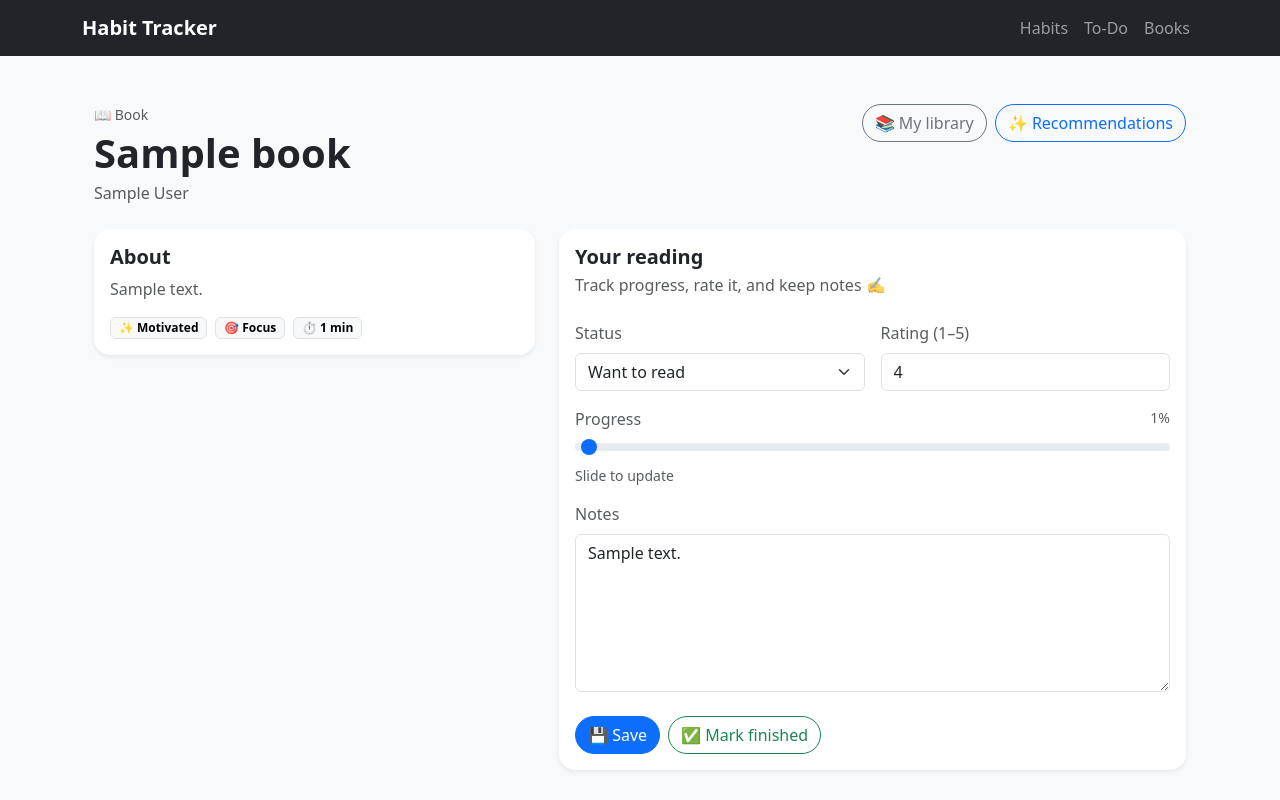
After one commit to jjaghost10-alt/habit-tracker, a Django app: page /books/1/ in a window 1280 px wide. The commit adds this page. Run offline with Django 5.2, Linux system fonts and the light colour scheme; a user stored in the database is signed in; tables that the repository leaves empty hold one stand-in row (values such as "Sample post").

Commit message:
Add book recommendations, library, and reading progress

```diff
--- /dev/null
+++ b/books/Templates/books/detail.html
@@ -0,0 +1,120 @@
+{% extends "habits/base.html" %}
+{% block content %}
+
+<div class="container py-4">
+
+  <!-- Header -->
+  <div class="d-flex flex-wrap justify-content-between align-items-start gap-3 mb-4">
+    <div>
+      <div class="text-muted small mb-1">📖 Book</div>
+      <h1 class="fw-bold mb-1">{{ book.title }}</h1>
+      <div class="text-muted">{{ book.author }}</div>
+    </div>
+
+    <div class="d-flex gap-2">
+      <a class="btn btn-outline-secondary rounded-pill" href="{% url 'books_library' %}">
+        📚 My library
+      </a>
+      <a class="btn btn-outline-primary rounded-pill" href="{% url 'books' %}">
+        ✨ Recommendations
+      </a>
+    </div>
+  </div>
+
+  <div class="row g-4">
+
+    <!-- Left: Book summary -->
+    <div class="col-12 col-lg-5">
+      <div class="card shadow-sm border-0 rounded-4">
+        <div class="card-body">
+          <h5 class="fw-semibold mb-2">About</h5>
+          <p class="text-muted mb-3">{{ book.description }}</p>
+
+          <div class="d-flex flex-wrap gap-2">
+            {% if book.mood %}
+              <span class="badge text-bg-light border">✨ {{ book.get_mood_display }}</span>
+            {% endif %}
+            {% if book.goal %}
+              <span class="badge text-bg-light border">🎯 {{ book.get_goal_display }}</span>
+            {% endif %}
+            {% if book.minutes_per_day %}
+              <span class="badge text-bg-light border">⏱️ {{ book.minutes_per_day }} min</span>
+            {% endif %}
+          </div>
+        </div>
+      </div>
+    </div>
+
+    <!-- Right: Update form -->
+    <div class="col-12 col-lg-7">
+      <div class="card shadow-sm border-0 rounded-4">
+        <div class="card-body">
+          <h5 class="fw-semibold mb-1">Your reading</h5>
+          <p class="text-muted mb-4">Track progress, rate it, and keep notes ✍️</p>
+
+          <form method="post" action="{% url 'update_userbook' book.id %}">
+            {% csrf_token %}
+
+            <div class="row g-3">
+
+              <!-- Status -->
+              <div class="col-12 col-md-6">
+                <label class="form-label text-muted">Status</label>
+                <select class="form-select" name="status">
+                  <option value="want" {% if userbook.status == "want" %}selected{% endif %}>Want to read</option>
+                  <option value="reading" {% if userbook.status == "reading" %}selected{% endif %}>Reading</option>
+                  <option value="finished" {% if userbook.status == "finished" %}selected{% endif %}>Finished</option>
+                </select>
+              </div>
+
+              <!-- Rating -->
+              <div class="col-12 col-md-6">
+                <label class="form-label text-muted">Rating (1–5)</label>
+                <input class="form-control" type="number" name="rating" min="1" max="5"
+                       value="{% if userbook.rating %}{{ userbook.rating }}{% endif %}"
+                       placeholder="e.g., 4" />
+              </div>
+
+              <!-- Progress -->
+              <div class="col-12">
+                <div class="d-flex justify-content-between">
+                  <label class="form-label text-muted mb-1">Progress</label>
+                  <div class="text-muted small">{% if userbook.progress %}{{ userbook.progress }}{% else %}0{% endif %}%</div>
+                </div>
+
+                <input class="form-range" type="range" name="progress" min="0" max="100"
+                       value="{% if userbook.progress %}{{ userbook.progress }}{% else %}0{% endif %}"
+                       oninput="document.getElementById('progressLabel').innerText = this.value + '%';" />
+                <div class="text-muted small">Slide to update</div>
+              </div>
+
+              <!-- Notes -->
+              <div class="col-12">
+                <label class="form-label text-muted">Notes</label>
+                <textarea class="form-control" name="notes" rows="6"
+                          placeholder="What stood out? Quotes? Actions?">{{ userbook.notes }}</textarea>
+              </div>
+
+            </div>
+
+            <div class="d-flex flex-wrap gap-2 mt-4">
+              <button class="btn btn-primary rounded-pill" type="submit">💾 Save</button>
+
+              {% if userbook.status != "finished" %}
+                <button class="btn btn-outline-success rounded-pill" type="submit"
+                        name="status" value="finished">
+                  ✅ Mark finished
+                </button>
+              {% endif %}
+            </div>
+
+          </form>
+
+        </div>
+      </div>
+    </div>
+
+  </div>
+</div>
+
+{% endblock %}
--- a/books/models.py
+++ b/books/models.py
@@ -64,6 +64,8 @@ class UserBook(models.Model):
 
     status = models.CharField(max_length=20, choices=STATUS_CHOICES, default="want")
     saved_at = models.DateTimeField(auto_now_add=True)
+    updated_at = models.DateTimeField(auto_now=True)
+    progress = models.IntegerField(default=0) # 0 - 100
 
     # Optional: user feedback
     rating = models.IntegerField(null=True, blank=True)  # 1–5 later if you want
--- a/books/urls.py
+++ b/books/urls.py
@@ -2,7 +2,11 @@ from django.urls import path
 from . import views
 
 urlpatterns = [
-    path("", views.books, name="books"),
-    path("library/", views.library, name="library"),
-    path("library/update/<int:book_id>/", views.update_book_status, name="update_book_status"),
+    path("", views.recommend, name="books"),
+    path("library/", views.library, name="books_library"),
+    path("<int:book_id>/", views.book_detail, name="book_detail"),
+
+    # actions
+    path("add/<int:book_id>/", views.add_to_library, name="add_to_library"),
+    path("update/<int:book_id>/", views.update_userbook, name="update_userbook"),
 ]
--- a/books/views.py
+++ b/books/views.py
@@ -1,17 +1,110 @@
-from django.shortcuts import render
+from django.contrib.auth.decorators import login_required
+from django.shortcuts import render, redirect, get_object_or_404
+from django.db.models import Q
+from .models import Book, UserBook
 
-def books(request):
-    return render(request, "books/books.html")
+@login_required
+def recommend(request):
+    # For the form dropdowns
+    moods = Book.MOODS
+    goals = Book.GOALS
 
-from django.shortcuts import render
-from .models import Book
+    recommended = None
+    results = []
 
-def books(request):
-    all_books = Book.objects.all()
-    return render(request, "books/books.html", {"books": all_books})
+    mood = request.GET.get("mood", "")
+    goal = request.GET.get("goal", "")
+    minutes = request.GET.get("minutes", "")
 
+    queryset = Book.objects.all()
+
+    if mood:
+        queryset = queryset.filter(mood=mood)
+    if goal:
+        queryset = queryset.filter(goal=goal)
+    if minutes:
+        try:
+            m = int(minutes)
+            # keep it forgiving: within +/- 10 minutes
+            queryset = queryset.filter(
+                minutes_per_day__gte=max(0, m - 10),
+                minutes_per_day__lte=m + 10
+)
+        except ValueError:
+            pass
+
+    # Exclude books the user already marked finished (nice UX)
+    finished_ids = UserBook.objects.filter(user=request.user, status="finished").values_list("book_id", flat=True)
+    queryset = queryset.exclude(id__in=finished_ids)
+
+    results = list(queryset[:12])
+    if results:
+        recommended = results[0]
+
+    # user's saved books (so we can show "Saved" on cards)
+    saved_ids = set(UserBook.objects.filter(user=request.user).values_list("book_id", flat=True))
+
+    return render(request, "books/recommend.html", {
+        "moods": moods,
+        "goals": goals,
+        "recommended": recommended,
+        "results": results,
+        "saved_ids": saved_ids,
+        "selected": {"mood": mood, "goal": goal, "minutes": minutes},
+    })
+
+
+@login_required
+def add_to_library(request, book_id):
+    book = get_object_or_404(Book, id=book_id)
+    UserBook.objects.get_or_create(user=request.user, book=book)
+    return redirect("books_library")
+
+
+@login_required
 def library(request):
-    return HttpResponse("Library page works ✅")
+    user_books = (
+        UserBook.objects
+        .filter(user=request.user)
+        .select_related("book")
+        .order_by("-saved_at")
+    )
+    return render(request, "books/library.html", {"user_books": user_books})
 
-def update_book_status(request, book_id):
-    return HttpResponse(f"Update status for book {book_id} ✅")
+
+@login_required
+def book_detail(request, book_id):
+    book = get_object_or_404(Book, id=book_id)
+    userbook, _ = UserBook.objects.get_or_create(user=request.user, book=book)
+    return render(request, "books/detail.html", {"book": book, "userbook": userbook})
+
+
+@login_required
+def update_userbook(request, book_id):
+    book = get_object_or_404(Book, id=book_id)
+    userbook, _ = UserBook.objects.get_or_create(user=request.user, book=book)
+
+    if request.method == "POST":
+        status = request.POST.get("status", userbook.status)
+        progress = request.POST.get("progress", userbook.progress)
+        rating = request.POST.get("rating", "")
+        notes = request.POST.get("notes", userbook.notes)
+
+        userbook.status = status
+        try:
+            userbook.progress = max(0, min(100, int(progress)))
+        except ValueError:
+            pass
+
+        if rating == "":
+            userbook.rating = None
+        else:
+            try:
+                userbook.rating = max(1, min(5, int(rating)))
+            except ValueError:
+                userbook.rating = None
+
+        userbook.notes = notes
+        userbook.save()
+
+    return redirect("book_detail", book_id=book.id)
```
Also changed, not shown: books/Templates/books/library.html (added, +77 -0 lines), books/Templates/books/recommend.html (added, +142 -0 lines), habits/templates/habits/dashboard.html (+34 -0 lines), habits/views.py (+9 -0 lines), books/migrations/0002_userbook_progress.py (added), books/migrations/0003_userbook_updated_at.py (added).
